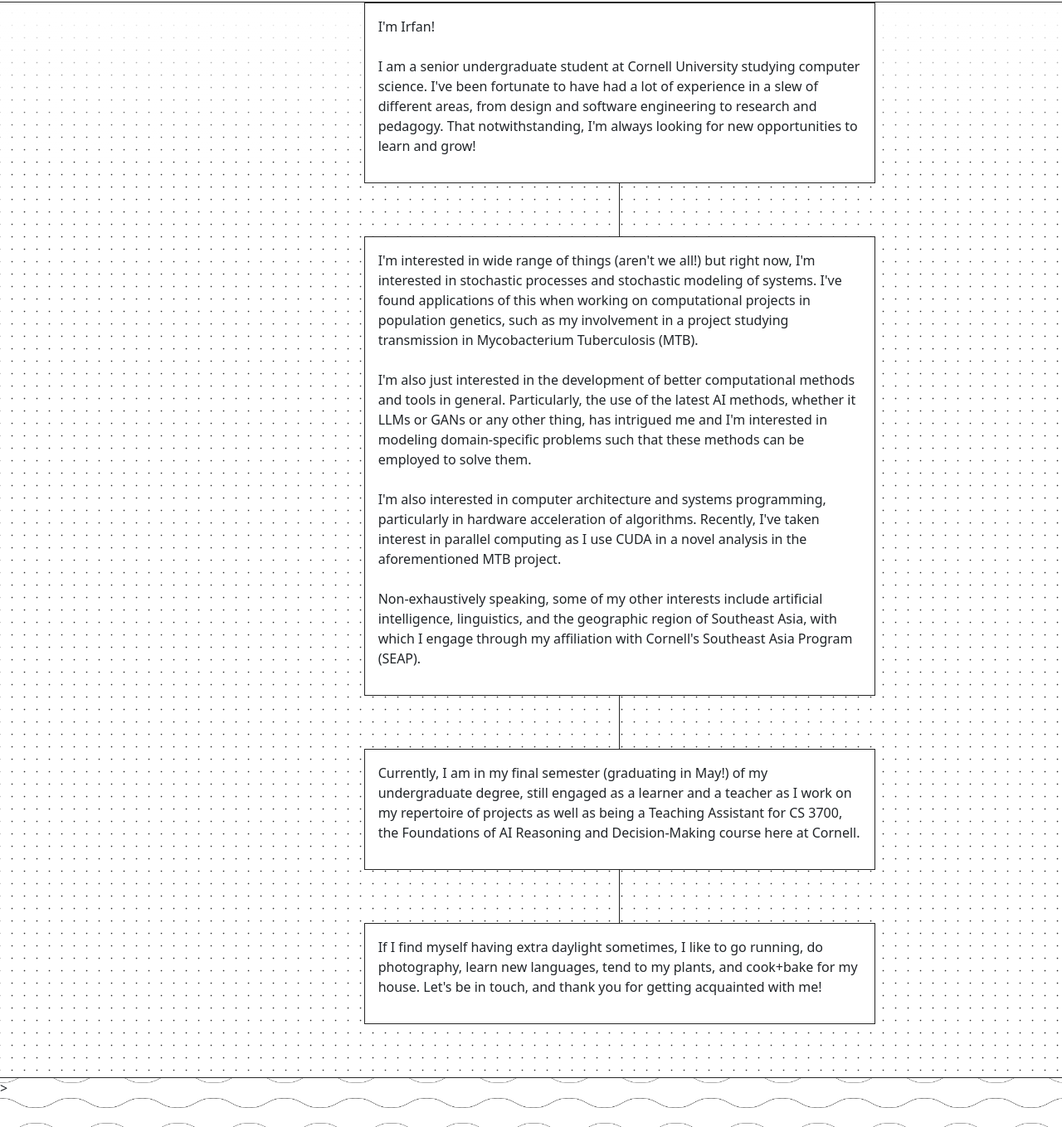
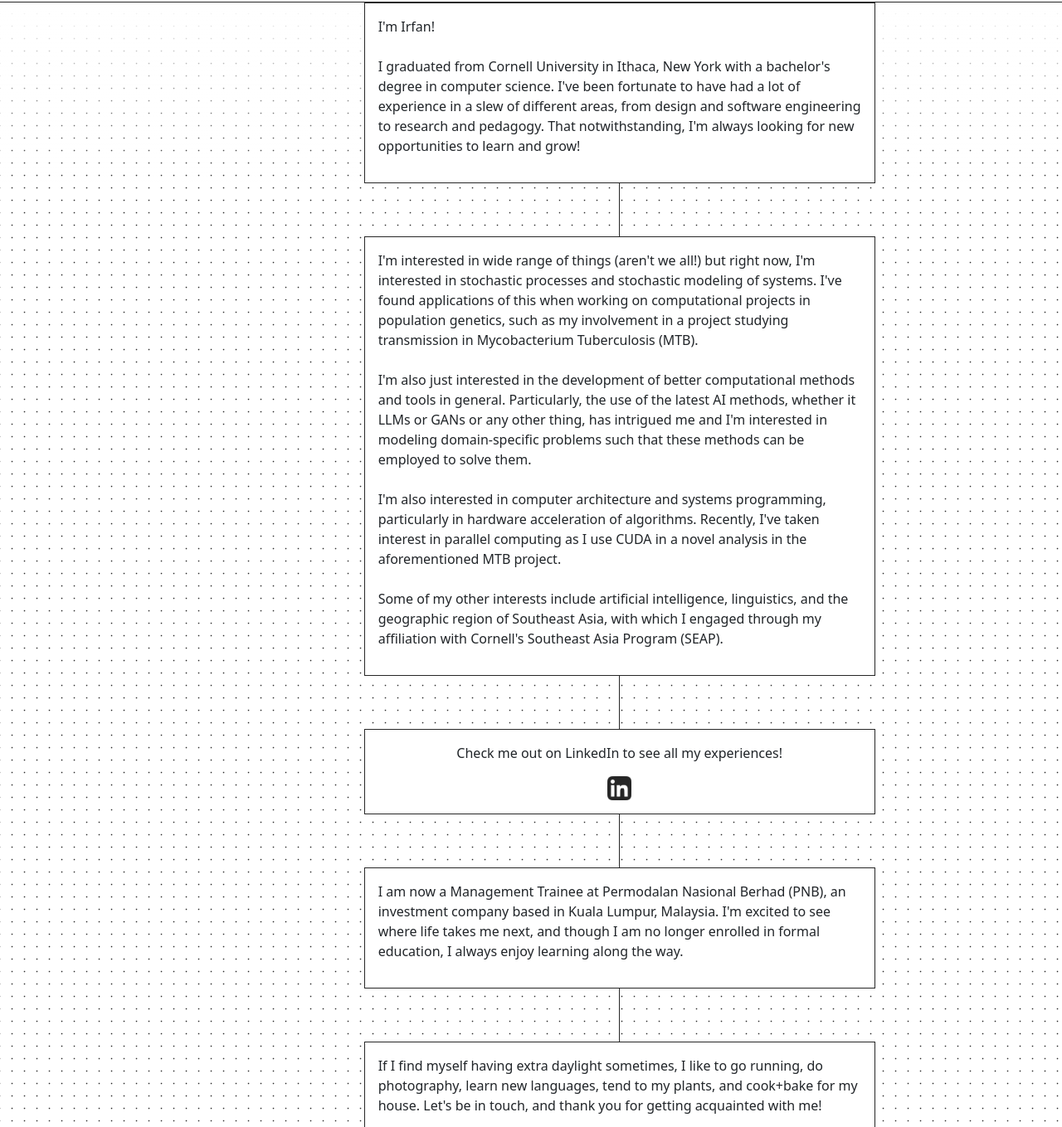
Before and after one commit to irfanznz/irfans-website-legacy, a website built with webpack: page src/main.html in a window 1280 px wide. Shown: the part 4797-6156 px from the top of the page at 83% size. Built offline with nearby package versions, Linux system fonts and the light colour scheme; some packages are replaced by stand-ins of ours; animation ran at ten frames a second.

Commit message:
Updated current career.

```diff
--- a/src/main.css
+++ b/src/main.css
@@ -136,6 +136,15 @@ a:active {
   background-image: url(./assets/images/bgwaves.png);
 }
 
+#linkedin {
+  text-align: center;
+}
+
+#liimg {
+  width: 5%;
+  height: auto;
+}
+
 .bg-container {
   top: 0;
   left: 0;
--- a/src/main.html
+++ b/src/main.html
@@ -33,12 +33,12 @@
             id="abt-1"
           >
             <p>
-              I'm Irfan!<br /><br />I am a senior undergraduate student at
-              Cornell University studying computer science. I've been fortunate
-              to have had a lot of experience in a slew of different areas, from
-              design and software engineering to research and pedagogy. That
-              notwithstanding, I'm always looking for new opportunities to learn
-              and grow!
+              I'm Irfan!<br /><br />I graduated from Cornell University in
+              Ithaca, New York with a bachelor's degree in computer science.
+              I've been fortunate to have had a lot of experience in a slew of
+              different areas, from design and software engineering to research
+              and pedagogy. That notwithstanding, I'm always looking for new
+              opportunities to learn and grow!
             </p>
           </div>
         </div>
@@ -71,12 +71,31 @@
               architecture and systems programming, particularly in hardware
               acceleration of algorithms. Recently, I've taken interest in
               parallel computing as I use CUDA in a novel analysis in the
-              aforementioned MTB project.<br /><br />Non-exhaustively speaking,
-              some of my other interests include artificial intelligence,
-              linguistics, and the geographic region of Southeast Asia, with
-              which I engage through my affiliation with Cornell's Southeast
-              Asia Program (SEAP).
+              aforementioned MTB project.<br /><br />Some of my other interests
+              include artificial intelligence, linguistics, and the geographic
+              region of Southeast Asia, with which I engaged through my
+              affiliation with Cornell's Southeast Asia Program (SEAP).
             </p>
+          </div>
+        </div>
+        <div class="col-md-2"></div>
+      </div>
+      <div class="row">
+        <div class="col-md-4"></div>
+        <div class="col-md-3 box-connector"></div>
+        <div class="col-md-6"></div>
+      </div>
+      <div class="row">
+        <div class="col-md-4"></div>
+        <div class="col-md-6">
+          <div
+            class="bg-white p-3 text-container w-100 h-100 position-relative"
+            id="linkedin"
+          >
+            <p>Check me out on LinkedIn to see all my experiences!</p>
+            <a href="https://www.linkedin.com/in/irfan-azidan/" id="lia">
+              <img src="./assets/images/li.png" alt="" id="liimg" />
+            </a>
           </div>
         </div>
         <div class="col-md-2"></div>
@@ -94,11 +113,11 @@
             id="abt-1"
           >
             <p>
-              Currently, I am in my final semester (graduating in May!) of my
-              undergraduate degree, still engaged as a learner and a teacher as
-              I work on my repertoire of projects as well as being a Teaching
-              Assistant for CS 3700, the Foundations of AI Reasoning and
-              Decision-Making course here at Cornell.
+              I am now a Management Trainee at Permodalan Nasional Berhad (PNB),
+              an investment company based in Kuala Lumpur, Malaysia. I'm excited
+              to see where life takes me next, and though I am no longer
+              enrolled in formal education, I always enjoy learning along the
+              way.
             </p>
           </div>
         </div>
```
Also changed, not shown: docs/index.html (+1 -1 lines), docs/32527b09eb75f30e45f1.png (added), docs/script.ba73a0dd2c10201cf249.js.LICENSE.txt (renamed from docs/script.04c83b584e397e617c01.js.LICENSE.txt), src/assets/images/li.png (added), 6 other files. Lines whose indentation alone changed are shown as unchanged.
